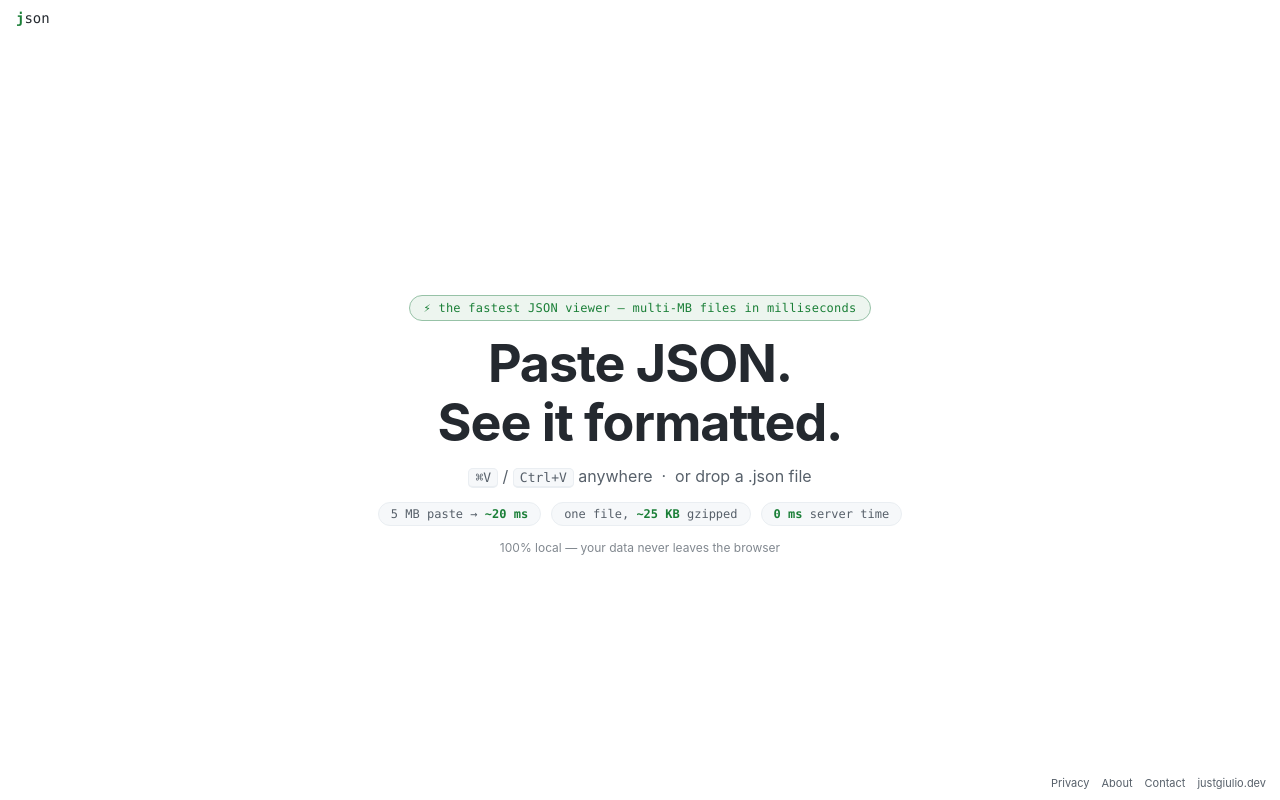
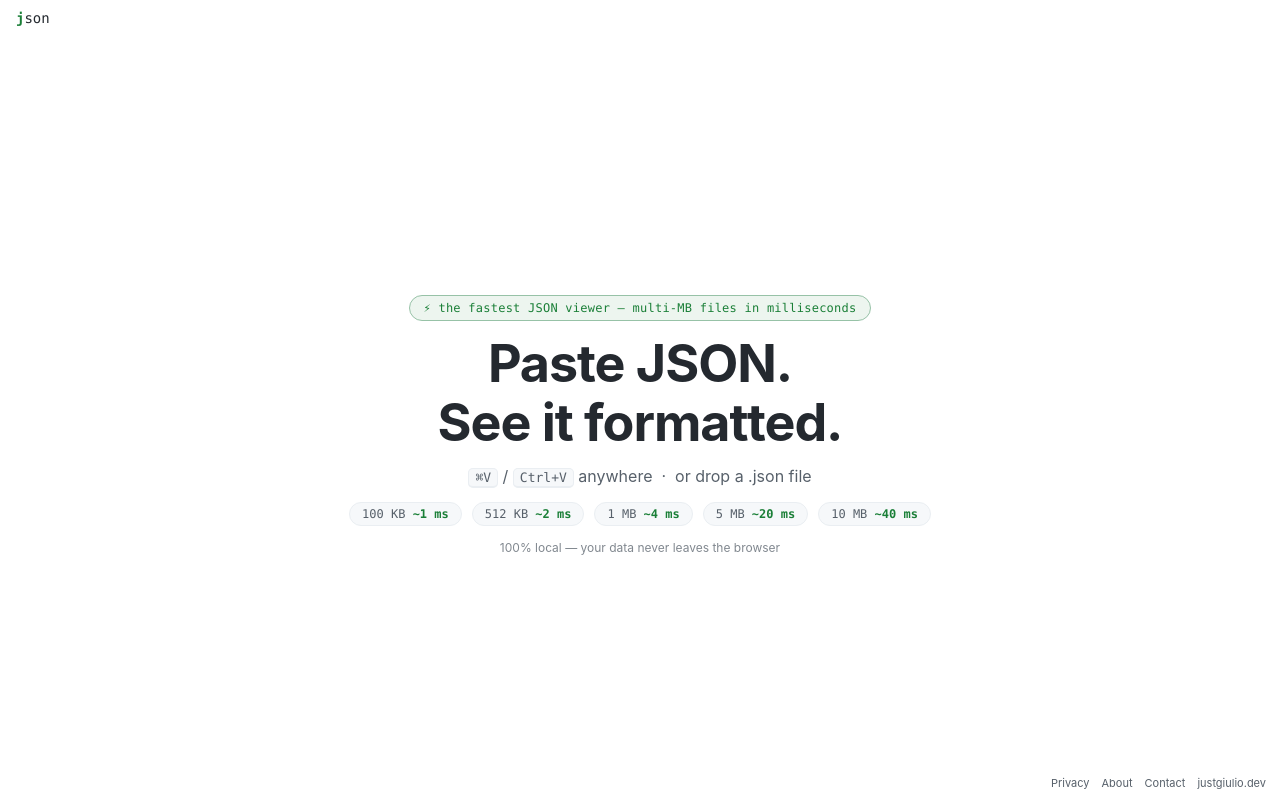
Before and after one commit to Remeic/pastejson, a website built with Vite: page index.html in a window 1280 px wide. Built offline with nearby package versions, Linux system fonts and the light colour scheme; some packages are replaced by stand-ins of ours.

Commit message:
feat: landing chips = time-by-size scale (100KB..10MB), measured min-of-7

```diff
--- a/index.html
+++ b/index.html
@@ -99,10 +99,12 @@
       <p class="claim">⚡ the fastest JSON viewer — multi-MB files in milliseconds</p>
       <h1>Paste JSON.<br />See it formatted.</h1>
       <p class="hint"><kbd>⌘V</kbd> / <kbd>Ctrl+V</kbd> anywhere &nbsp;·&nbsp; or drop a .json file</p>
-      <div class="bench" title="measured locally, min of 7 runs">
-        <span>5 MB paste → <b>~20 ms</b></span>
-        <span>one file, <b>~25 KB</b> gzipped</span>
-        <span><b>0 ms</b> server time</span>
+      <div class="bench" title="paste → paint, min of 7 runs on M-series Mac">
+        <span>100 KB <b>~1 ms</b></span>
+        <span>512 KB <b>~2 ms</b></span>
+        <span>1 MB <b>~4 ms</b></span>
+        <span>5 MB <b>~20 ms</b></span>
+        <span>10 MB <b>~40 ms</b></span>
       </div>
       <p class="sub">100% local — your data never leaves the browser</p>
     </section>
```
